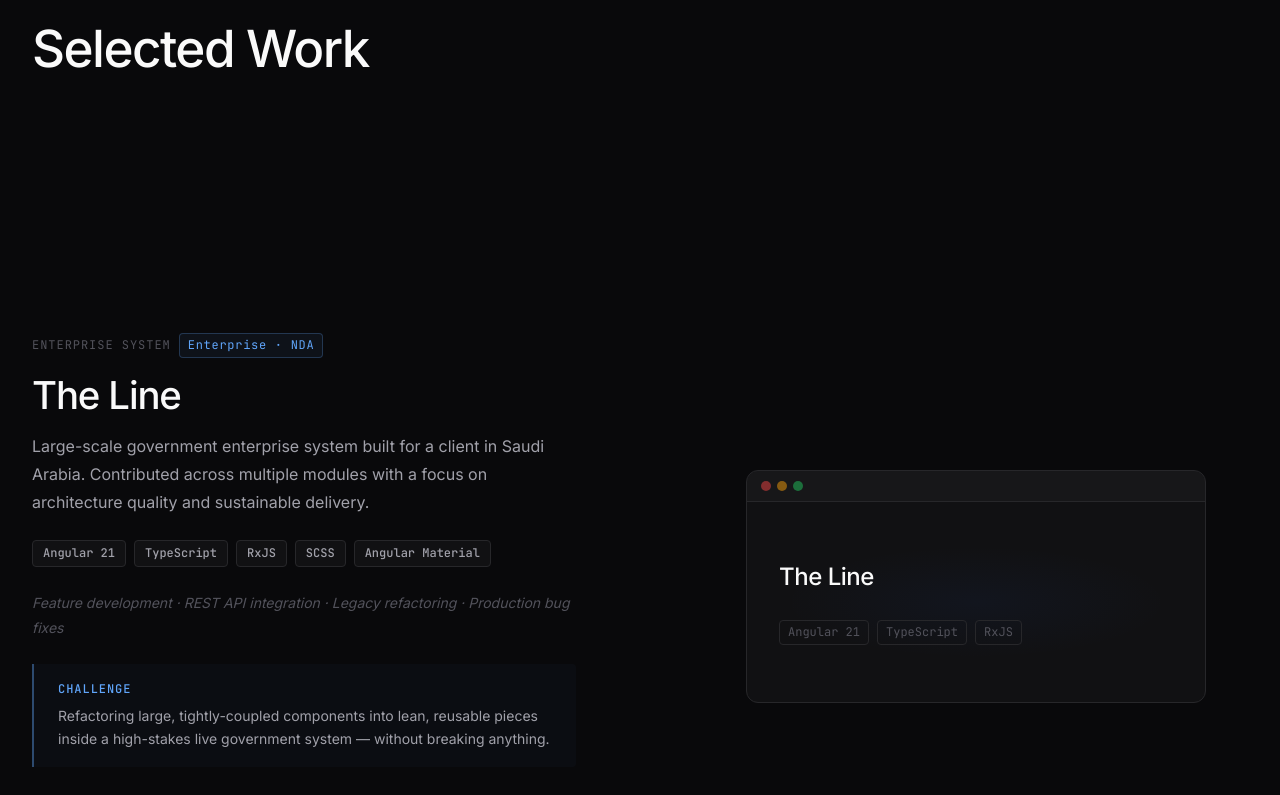
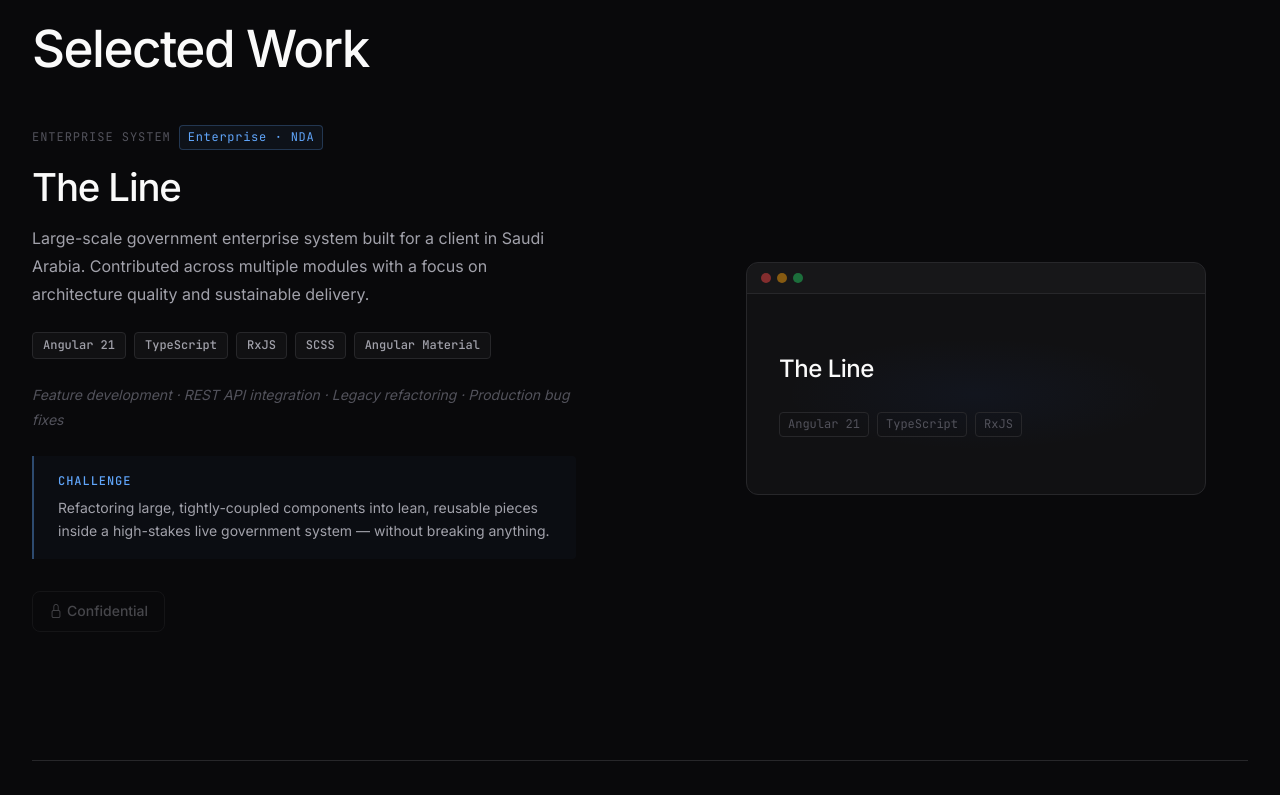
Before and after one commit to yousefshatnawi/yousef-portfolio, an Angular app: page / in a window 1280 px wide. Shown: the part 2025-2820 px from the top of the page. Built offline with nearby package versions, Linux system fonts and the light colour scheme.

Commit message:
style: reduce gap size in experience, projects, and stack sections

```diff
--- a/src/app/features/experience/experience.scss
+++ b/src/app/features/experience/experience.scss
@@ -9,7 +9,7 @@
     @include container;
     display: flex;
     flex-direction: column;
-    gap: $space-4xl;
+    gap: $space-2xl;
   }
 
   &__header {
@@ -41,6 +41,7 @@
   padding: $space-2xl 0;
   border-bottom: 1px solid $border;
 
+  &:first-child { padding-top: 0; }
   &:last-child { border-bottom: none; }
 
   @include laptop {
--- a/src/app/features/projects/projects.scss
+++ b/src/app/features/projects/projects.scss
@@ -9,7 +9,7 @@
     @include container;
     display: flex;
     flex-direction: column;
-    gap: $space-4xl;
+    gap: $space-2xl;
   }
 
   &__header {
@@ -69,6 +69,10 @@
   align-items: center;
   padding: $space-4xl 0;
   border-bottom: 1px solid $border;
+
+  &:first-child {
+    padding-top: 0;
+  }
 
   @include laptop {
     gap: $space-3xl;
--- a/src/app/features/stack/stack.scss
+++ b/src/app/features/stack/stack.scss
@@ -9,7 +9,7 @@
     @include container;
     display: flex;
     flex-direction: column;
-    gap: $space-4xl;
+    gap: $space-2xl;
   }
 
   &__header {
@@ -39,6 +39,7 @@
     padding: $space-xl 0;
     border-bottom: 1px solid $border;
 
+    &:first-child { padding-top: 0; }
     &:last-child { border-bottom: none; }
 
     @include tablet {
```
